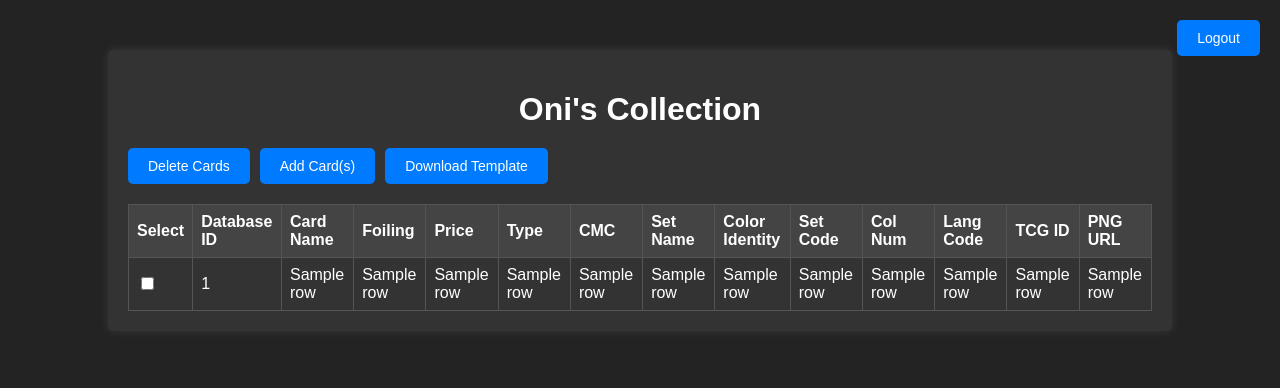
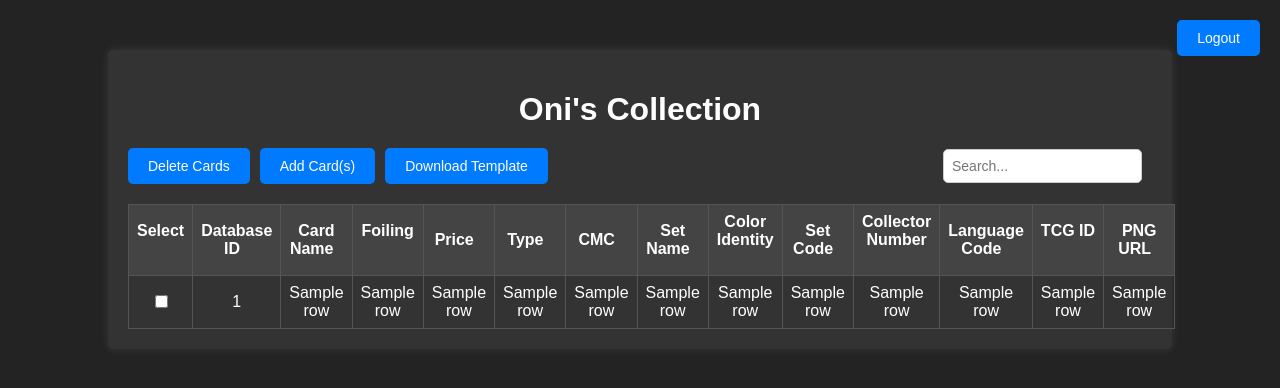
Before and after one commit to amgray5/FinalProjectAGray, a Flask app: template templates/oni_database.html in a window 1280 px wide. Shown: the top 388 px of the page. Run offline with Flask 3, Linux system fonts and the light colour scheme; the template is opened without the code that fills it: most values are stand-ins (such as "Sample title", 1, 10 or a date in 2020).

Commit message:
rvmd debugging, fixed search, added sorting

```diff
--- a/app.py
+++ b/app.py
@@ -73,9 +73,6 @@ def logout():
 @app.route('/delete_cards/<table_name>', methods=['POST'])
 def delete_cards(table_name):
     selected_rows = request.form.getlist('selected_rows')
-
-    with open('test.txt', 'w') as file:
-        file.write(str(selected_rows))
 
     if table_name == 'oni':
         delete_query = "DELETE FROM Oni_Collection WHERE Database_ID = %s"
--- a/static/databasePage.css
+++ b/static/databasePage.css
@@ -25,10 +25,14 @@ table {
 th, td {
     border: 1px solid #555;
     padding: 8px;
-    text-align: left;
 }
 th {
     background-color: #444;
+    text-align: center;
+
+}
+tr {
+    text-align: center;
 }
 tr:nth-child(even) {
     background-color: #555;
@@ -95,3 +99,36 @@ tr:hover {
 .download-template-btn:hover {
     background-color: #0056b3;
 }
+.search-btn-container {
+    display: flex;
+    justify-content: space-between;
+    align-items: center;
+}
+.search-container {
+    display: flex;
+    align-items: center;
+}
+.search-bar {
+    padding: 8px;
+    border: 1px solid #ccc;
+    border-radius: 5px;
+    font-size: 14px;
+    margin-right: 10px;
+}
+/* Arrow icons */
+.arrow-icon::after {
+    content: attr(data-sort);
+    padding-left: 5px;
+    display: inline-block;
+    color: #fff;
+}
+
+/* Arrow up */
+.arrow-up::after {
+    content: '↑';
+}
+
+/* Arrow down */
+.arrow-down::after {
+    content: '↓';
+}
--- a/static/databasePage.js
+++ b/static/databasePage.js
@@ -105,3 +105,28 @@ function setDatabaseIdAndSubmit() {
         alert('Please select at least one row for deletion.');
     }
 }
+function searchTable() {
+    var input, filter, table, tr, td, i, j, txtValue;
+    input = document.getElementById("searchInput").value.toUpperCase();
+    table = document.getElementById("dataTable");
+    tr = table.getElementsByTagName("tr");
+
+    for (i = 1; i < tr.length; i++) { // Start from index 1 to skip the header row
+        var display = "none";
+        td = tr[i].getElementsByTagName("td");
+
+        for (j = 0; j < td.length; j++) {
+            if (td[j]) {
+                txtValue = td[j].textContent || td[j].innerText;
+                if (txtValue.toUpperCase().indexOf(input) > -1) {
+                    display = "";
+                    break; // Display the row if found in any column
+                }
+            }
+        }
+
+        tr[i].style.display = display;
+    }
+}
+// Event listener for input event on search bar
+document.getElementById("searchInput").addEventListener("input", searchTable);
--- /dev/null
+++ b/static/sortingScript.js
@@ -0,0 +1,60 @@
+// Store the current sorting state
+let sortDirection = {}; // Empty object to track sorting order
+
+// Function to update arrow icons
+function updateSortIcons(columnIndex, isAscending) {
+    const arrowIcons = document.querySelectorAll('.arrow-icon');
+    arrowIcons.forEach((icon, index) => {
+        // Reset all arrow icons to default state
+        icon.classList.remove('arrow-up', 'arrow-down');
+
+        // Set arrow icon for the column being sorted
+        if (index === columnIndex) {
+            icon.classList.add(isAscending ? 'arrow-up' : 'arrow-down');
+        }
+    });
+}
+
+
+// Function to sort the table data
+function sortTable(columnIndex) {
+    const table = document.getElementById("dataTable");
+    const rows = Array.from(table.querySelectorAll("tbody tr"));
+
+    const isAscending = !sortDirection[columnIndex];
+
+    // Sort rows based on the column index
+    rows.sort((rowA, rowB) => {
+        const cellA = rowA.querySelectorAll("td")[columnIndex].textContent.trim();
+        const cellB = rowB.querySelectorAll("td")[columnIndex].textContent.trim();
+
+        let valueA = isNaN(cellA) ? cellA : parseFloat(cellA);
+        let valueB = isNaN(cellB) ? cellB : parseFloat(cellB);
+
+        if (!isNaN(valueA) && !isNaN(valueB)) {
+            valueA = parseFloat(valueA);
+            valueB = parseFloat(valueB);
+        }
+
+        if (valueA < valueB) {
+            return isAscending ? -1 : 1;
+        }
+        if (valueA > valueB) {
+            return isAscending ? 1 : -1;
+        }
+        return 0;
+    });
+
+    // Update the sorting direction for the column
+    sortDirection = {};
+    sortDirection[columnIndex] = isAscending;
+
+    // Rearrange the rows in the table
+    table.querySelector("tbody").innerHTML = "";
+    rows.forEach((row) => {
+        table.querySelector("tbody").appendChild(row);
+    });
+
+    // Update the arrow icons
+    updateSortIcons(columnIndex, isAscending);
+}
--- a/templates/oni_database.html
+++ b/templates/oni_database.html
@@ -8,35 +8,44 @@
 <body>
     <div class="login-container">
         <h1>Oni's Collection</h1>
+        <div class="search-btn-container">
+        <!-- Table Buttons -->
             <div class="btn-container">
                 <form method="POST" action="/delete_cards/oni" class="btn-container" id="deleteForm">
                     <!-- Hidden input to capture row[1] of database & Delete Cards button -->
                     <button class="delete-btn" onclick="setDatabaseIdAndSubmit()" type="button">Delete Cards</button>
 
                     <!-- Add Card(s) button -->
-                <input class="add-btn" type="button" onclick="openSubWindow()" value="Add Card(s)">
+                    <button class="add-btn" onclick="openSubWindow()" type="button"> Add Card(s)</button>
 
                     <!-- Download Template to add cards button-->
-                <input class="download-template-btn" type="button" onclick="downloadTemplate()" value="Download Template">
+                    <button class="download-template-btn" onclick="downloadTemplate()" type="button">Download Template</button>
                 </form>
             </div>
-        <table>
-            <thead>
+
+        <!-- Search bar -->
+            <div class="search-container">
+                <input type="text" id="searchInput" class="search-bar" placeholder="Search...">
+            </div>
+
+        </div>
+        <table id="dataTable">
+            <thead class="header">
                 <tr>
-                    <th>Select</th>
-                    <th>Database ID</th>
-                    <th>Card Name</th>
-                    <th>Foiling</th>
-                    <th>Price</th>
-                    <th>Type</th>
-                    <th>CMC</th>
-                    <th>Set Name</th>
-                    <th>Color Identity</th>
-                    <th>Set Code</th>
-                    <th>Col Num</th>
-                    <th>Lang Code</th>
-                    <th>TCG ID</th>
-                    <th>PNG URL</th>
+                    <th>Select <span id="sortIcon0" class="arrow-icon"></span></th>
+                    <th onclick="sortTable(1)">Database ID <span id="sortIcon1" class="arrow-icon"></span></th>
+                    <th onclick="sortTable(2)">Card Name <span id="sortIcon2" class="arrow-icon"></span></th>
+                    <th onclick="sortTable(3)">Foiling <span id="sortIcon3" class="arrow-icon"></span></th>
+                    <th onclick="sortTable(4)">Price <span id="sortIcon4" class="arrow-icon"></span></th>
+                    <th onclick="sortTable(5)">Type <span id="sortIcon5" class="arrow-icon"></span></th>
+                    <th>CMC <span id="sortIcon6" class="arrow-icon"></span></th>
+                    <th onclick="sortTable(7)">Set Name <span id="sortIcon7" class="arrow-icon"></span></th>
+                    <th onclick="sortTable(8)">Color Identity <span id="sortIcon8" class="arrow-icon"></span></th>
+                    <th onclick="sortTable(9)">Set Code <span id="sortIcon9" class="arrow-icon"></span></th>
+                    <th onclick="sortTable(10)">Collector Number <span id="sortIcon10" class="arrow-icon"></span></th>
+                    <th onclick="sortTable(11)">Language Code <span id="sortIcon11" class="arrow-icon"></span></th>
+                    <th onclick="sortTable(12)">TCG ID <span id="sortIcon12" class="arrow-icon"></span></th>
+                    <th>PNG URL <span id="sortIcon13" class="arrow-icon"></th>
                 </tr>
             </thead>
             <tbody>
@@ -60,11 +69,14 @@
                 {% endfor %}
             </tbody>
         </table>
+
         <!-- Logout button -->
         <form method="POST" action="/logout">
             <input class="logout-btn" type="submit" value="Logout">
         </form>
+
     </div>
     <script src="{{ url_for('static', filename='databasePage.js') }}"></script>
+    <script src="{{ url_for('static', filename='sortingScript.js') }}"></script>
 </body>
 </html>
```
Lines whose indentation alone changed are shown as unchanged.
